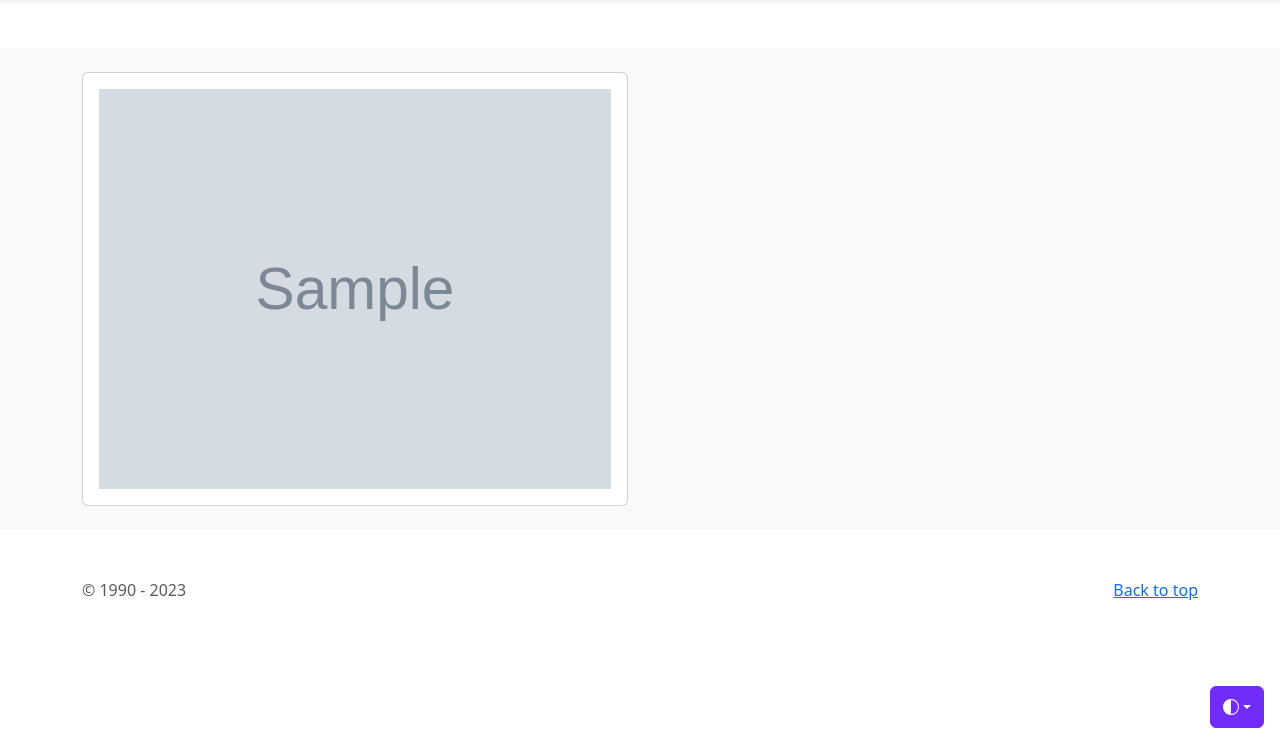
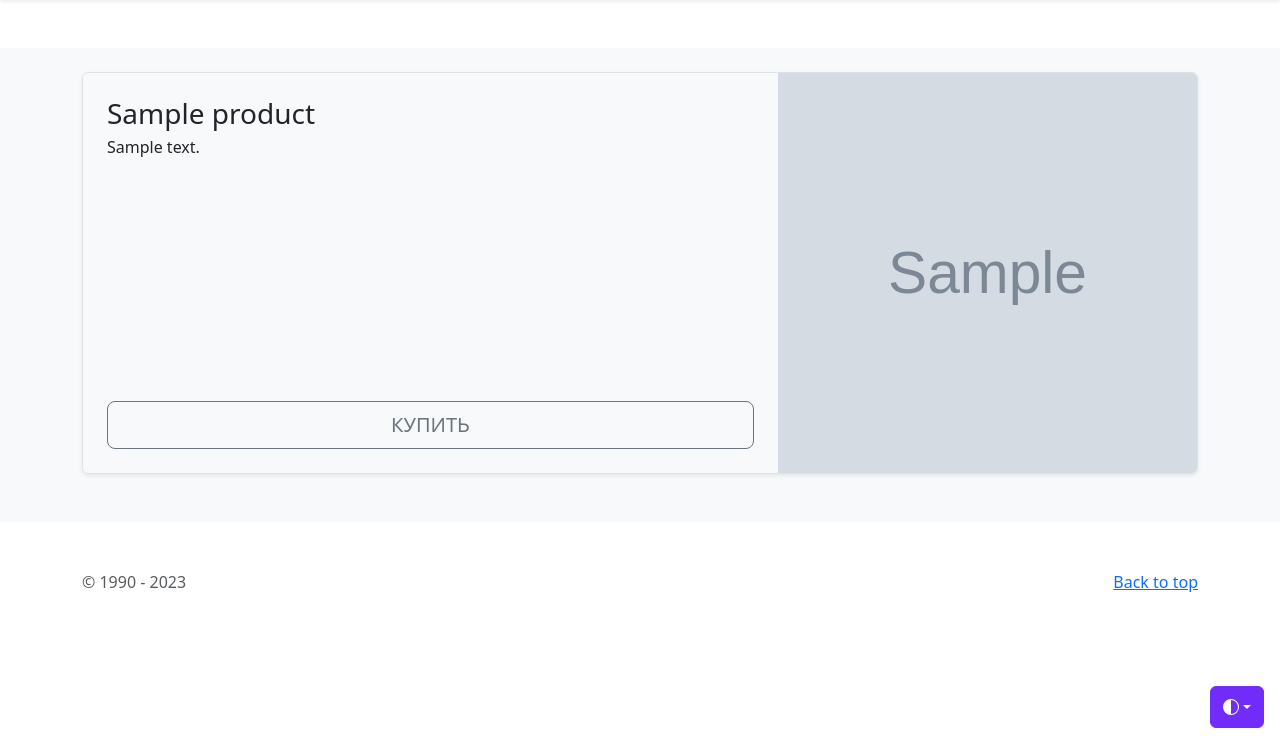
Before and after one commit to nuklotron/django_sky, a Django app: page /1/product/ in a window 1280 px wide. Shown: the part 56-800 px from the top of the page. Run offline with Django 4.2, Linux system fonts and the light colour scheme; tables that the repository leaves empty hold one stand-in row (values such as "Sample post"); grey boxes marked "Sample" are stand-in pictures; some libraries are stand-ins or nearby versions.

Commit message:
CBV first commit

```diff
--- a/main/templates/main/product.html
+++ b/main/templates/main/product.html
@@ -3,16 +3,20 @@
 {% load my_tags %}
 {% block content %}
 
-<div class="row">
-    <div class="col-6">
-        <div class="card">
-            <div class="card-body">
-                <div class="row">
-                    <img src="{{ object.preview_image|mediapath }}" width="419" height="400" alt="image"/>
-                </div>
+<div class="row g-0 border rounded overflow-hidden flex-md-row mb-4 shadow-sm h-md-250 position-relative">
+    <div class="col p-4 d-flex flex-column position-static">
+        <h3 class="mb-0">{{ object.prod_title }}</h3>
+        <div class="mb-1 text-body-secondary"></div>
+        <p class="card-text mb-auto">{{ object.prod_description }}</p>
+            <div class="btn-group">
+                <a href="{% url 'main:index' %}" type="button"
+                   class="btn btn-outline-secondary btn-lg btn-block">КУПИТЬ</a>
             </div>
         </div>
+    <div class="col-auto d-none d-lg-block ">
+        <img src="{{ object.preview_image|mediapath }}" width="419" height="400"/>
     </div>
 </div>
 
+
 {% endblock %}
--- a/main/views.py
+++ b/main/views.py
@@ -1,4 +1,4 @@
-from django.shortcuts import render, get_object_or_404
+from django.shortcuts import render
 
 # Create your views here.
 from django.views.generic import ListView, DetailView
@@ -9,8 +9,7 @@ from main.models import Product
 class ProductListView(ListView):
     model = Product
     template_name = 'main/index.html'
-    # title = 'ДОБРО ПОЖАЛОВАТЬ!'
-    # tags = 'Мы самый лучший магазин на свете!'
+    extra_context = {'title': 'ДОБРО ПОЖАЛОВАТЬ!', 'tags': 'Мы самый лучший магазин на свете!'}
 
 
 class ProductDetailView(DetailView):
@@ -32,14 +31,3 @@ def contacts(request):
     }
 
     return render(request, 'main/contacts.html', context)
-
-
-# def product(request, pk):
-#     product_item = get_object_or_404(Product, pk=pk)
-#     context = {
-#         'object_list': product_item,
-#         'title': f'{product_item.prod_title}',
-#         'tags': f'{product_item.prod_description}',
-#     }
-#
-#     return render(request, 'main/product.html', context)
```
